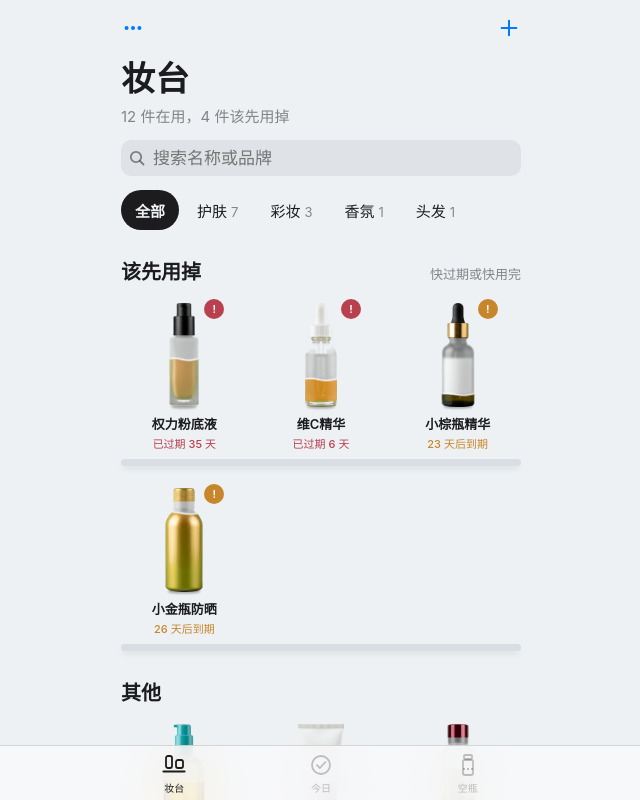
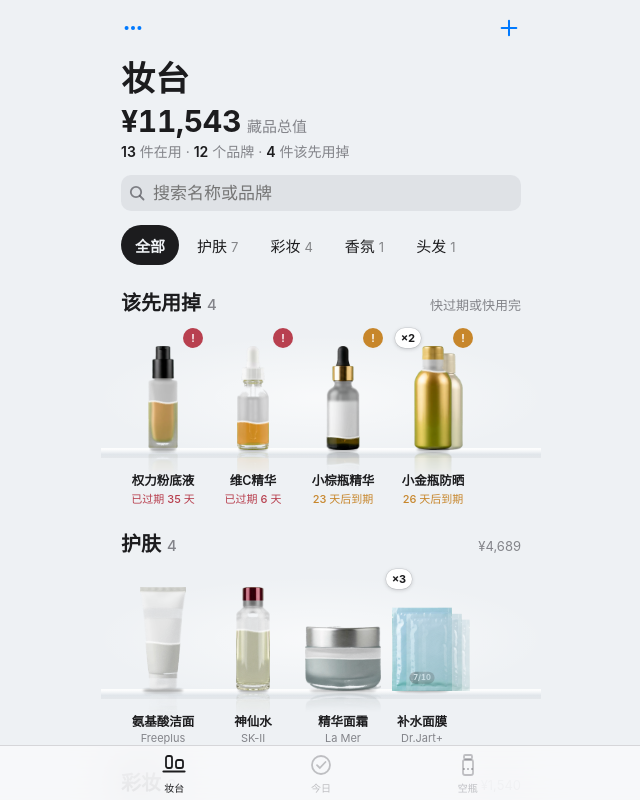
Before and after one commit to Kali-zhu/Afterglow, a plain HTML site: page docs/index.html in a window 1280 px wide. Both pictures are taken after a click on the button "先看看示例". Shown: the top 800 px of the page, without its empty margins (319-959 px from the left). Drawn offline with Linux system fonts and the light colour scheme.

Commit message:
web: cabinet shelf — collection value header, one glass shelf per category with horizontal scroll + reflections, same-product stacks (×n), small categories share a shelf

```diff
--- a/docs/index.html
+++ b/docs/index.html
@@ -69,6 +69,42 @@ svg.c{display:block;overflow:visible}
 .secondary{display:inline-flex;align-items:center;justify-content:center;min-height:52px;padding:0 24px;border-radius:999px;background:var(--fill);font-weight:600;font-size:17px;transition:transform .25s var(--spring)}
 .secondary:active{transform:scale(.96)}
 .link{color:var(--blue);font-size:15px;min-height:44px;padding:0 6px}
+
+
+/* cabinet (v3 shelf) */
+.worth{margin:0 0 14px}
+.worth .v{font-family:ui-rounded,"SF Pro Rounded",-apple-system,sans-serif;font-variant-numeric:tabular-nums;font-size:30px;font-weight:700;letter-spacing:-.01em;line-height:1.1}
+.worth .v small{font-size:15px;font-weight:500;color:var(--ink2);margin-left:6px;letter-spacing:0}
+.worth .m{font-size:14px;color:var(--ink2);margin-top:3px}.worth .m b{color:var(--ink);font-weight:600}
+.cab{margin:22px -20px 0;padding:0}
+.shelfhd{display:flex;align-items:baseline;justify-content:space-between;padding:0 20px;margin:0 0 2px}
+.shelfhd h2{font-size:20px;font-weight:600;margin:0}
+.shelfhd h2 .n{font-size:15px;font-weight:500;color:var(--ink2);margin-left:6px}
+.shelfhd small{font-size:13px;color:var(--ink2)}
+.bay{position:relative;margin-bottom:22px}
+.bay::before{content:"";position:absolute;left:0;right:0;top:28px;height:150px;pointer-events:none;
+  background:radial-gradient(52% 42% at 50% 55%,rgba(255,255,255,.6),transparent 100%)}
+@media (prefers-color-scheme:dark){.bay::before{background:radial-gradient(52% 42% at 50% 55%,rgba(255,255,255,.08),transparent 100%)}}
+.rail{position:relative;display:flex;align-items:flex-end;gap:6px;overflow-x:auto;scroll-snap-type:x proximity;padding:14px 20px 0;scroll-padding:0 20px;scrollbar-width:none;-webkit-overflow-scrolling:touch}
+.rail::-webkit-scrollbar{display:none}
+.rail::after{content:"";flex:0 0 14px}
+.cab .item{flex:none;width:84px;scroll-snap-align:start;gap:6px;padding:0}
+.cab .item.narrow{width:62px}
+.cab .item .cw{height:118px;display:flex;align-items:flex-end;justify-content:center}
+.cab .item svg.c[data-wave]{-webkit-box-reflect:below 2px linear-gradient(transparent 74%,rgba(255,255,255,.18))}
+.cab .item .name{margin-top:14px;font-size:12.5px}
+.cab .item .meta{font-size:11px}
+.railwrap{position:relative}
+.glass{position:absolute;left:0;right:0;top:130px;height:10px;pointer-events:none;
+  background:linear-gradient(180deg,rgba(255,255,255,.95),rgba(255,255,255,.35) 2px,rgba(200,208,216,.35) 60%,rgba(0,0,0,.04));
+  border-top:1px solid rgba(255,255,255,.9);box-shadow:0 8px 12px -6px rgba(30,40,60,.18)}
+@media (prefers-color-scheme:dark){.glass{background:linear-gradient(180deg,rgba(255,255,255,.28),rgba(255,255,255,.06) 2px,rgba(255,255,255,.03) 60%,transparent);border-top-color:rgba(255,255,255,.35);box-shadow:0 8px 14px -6px rgba(0,0,0,.6)}}
+.labels{display:flex;gap:6px;overflow:hidden;padding:30px 20px 0}
+.ghost{position:absolute;bottom:0;pointer-events:none;opacity:.55;filter:saturate(.6) brightness(1.05)}
+.ghost.g1{transform:translateX(12px) scale(.93);transform-origin:bottom center}
+.ghost.g2{transform:translateX(22px) scale(.86);transform-origin:bottom center;opacity:.35}
+.cw .stackn{position:absolute;left:-6px;top:-4px;min-width:22px;height:20px;padding:0 6px;border-radius:10px;font-size:11px;font-weight:700;background:var(--card);color:var(--ink);box-shadow:0 1px 4px rgba(0,0,0,.18),0 0 0 .5px var(--edge);display:grid;place-items:center;z-index:2}
+.more-end{flex:none;align-self:center;font-size:13px;color:var(--ink2);padding:0 6px 40px;white-space:nowrap}
 
 /* tab bar */
 .tabbar{position:fixed;left:0;right:0;bottom:0;z-index:5;display:flex;justify-content:center;background:var(--bar);-webkit-backdrop-filter:blur(24px) saturate(1.8);backdrop-filter:blur(24px) saturate(1.8);border-top:.5px solid var(--sep);padding-bottom:env(safe-area-inset-bottom)}
@@ -238,7 +274,7 @@ svg.c{display:block;overflow:visible}
       <button class="icon-btn" id="addBtn" aria-label="添加产品"><svg viewBox="0 0 24 24" fill="none" stroke="currentColor" stroke-width="2.2" stroke-linecap="round"><path d="M12 4v16M4 12h16"/></svg></button>
     </div>
     <h1>妆台</h1>
-    <p class="sub" id="shelfSub"></p>
+    <div class="worth" id="shelfSub"></div>
     <label class="search"><svg width="16" height="16" viewBox="0 0 16 16" aria-hidden="true"><circle cx="7" cy="7" r="5.2" fill="none" stroke="currentColor" stroke-width="1.8"/><path d="M11 11l3.5 3.5" stroke="currentColor" stroke-width="1.8" stroke-linecap="round"/></svg><input id="q" type="search" placeholder="搜索名称或品牌" aria-label="搜索名称或品牌" enterkeyhint="search"></label>
     <div class="chips" id="chips" role="toolbar" aria-label="分类"><span class="chip-pill" id="pill"></span></div>
     <div id="shelves"></div>
@@ -421,8 +457,9 @@ function seed(){
     mk({name:"权力粉底液",brand:"Armani",cat:"彩妆",shape:"bottle",total:30,left:19,per:.4,uses:22,log:logs(6,"am"),opened:ago(400),pao:12,exp:plusDays(300),tint:LIQUIDS[6],price:590}),
     mk({name:"精华面霜",brand:"La Mer",shape:"jar",total:60,left:44,per:.6,uses:26,log:logs(9,"pm"),opened:ago(45),pao:12,exp:plusDays(800),tint:LIQUIDS[1],price:2800,pm:true}),
     mk({name:"氨基酸洁面",brand:"Freeplus",shape:"tube",total:100,left:38,per:1.5,uses:41,log:logs(14,"am"),opened:ago(70),pao:12,exp:plusDays(420),tint:LIQUIDS[4],price:150,am:true,pm:true}),
-    mk({name:"小金瓶防晒",brand:"Anessa",shape:"bottle",total:60,left:52,per:1,uses:8,log:logs(8,"am"),opened:ago(10),pao:12,exp:plusDays(26),tint:LIQUIDS[1],price:298,am:true}),
-    mk({name:"补水面膜",brand:"Dr.Jart+",shape:"sheet",total:10,left:7,per:1,uses:3,log:[{d:ago(2),r:"pm"},{d:ago(6),r:"pm"}],exp:plusDays(340),tint:LIQUIDS[2],price:199}),
+    mk({name:"小金瓶防晒",brand:"Anessa",shape:"bottle",total:60,left:52,per:1,uses:8,log:logs(8,"am"),opened:ago(10),pao:12,exp:plusDays(26),tint:LIQUIDS[1],price:298,am:true,backup:1}),
+    mk({name:"补水面膜",brand:"Dr.Jart+",shape:"sheet",total:10,left:7,per:1,uses:3,log:[{d:ago(2),r:"pm"},{d:ago(6),r:"pm"}],exp:plusDays(340),tint:LIQUIDS[2],price:199,backup:2}),
+    mk({name:"持妆粉底液",brand:"Estée Lauder",cat:"彩妆",shape:"bottle",total:30,left:24,per:.4,uses:9,log:logs(4,"am"),opened:ago(50),pao:12,exp:plusDays(500),tint:LIQUIDS[6],price:470,cut:["foundation",146,520,.31,.94]}),
     mk({name:"999 哑光",brand:"Dior",cat:"彩妆",shape:"stick",total:100,left:62,per:2,uses:30,log:logs(5,null),opened:ago(200),pao:24,exp:plusDays(600),tint:LIQUIDS[7],price:350}),
     mk({name:"四色眼影 #1",brand:"Tom Ford",cat:"彩妆",shape:"compact",total:100,left:70,per:1,uses:18,log:logs(4,null),opened:ago(260),pao:24,exp:plusDays(500),tint:LIQUIDS[6],price:720}),
     mk({name:"英国梨与小苍兰",brand:"Jo Malone",cat:"香氛",shape:"bottle",total:100,left:71,per:.3,uses:95,log:logs(7,null),opened:ago(300),pao:36,exp:plusDays(900),tint:LIQUIDS[3],price:1150}),
@@ -604,25 +641,39 @@ function metaFor(p){
   if(isLow(p))return[p.mode==="count"?`只剩 ${fmtN(p.left)} 片`:"快用完了","warn"];
   return[p.brand||SHAPES[p.shape].n,""];
 }
-function tileHTML(p){
-  const s=state(p),[meta,cls]=metaFor(p);
-  const badge=s!=="fresh"?`<span class="badge" style="background:${stateColor(s)}">!</span>`:p.backup?`<span class="badge r" style="background:var(--ink);color:var(--porcelain)">+${p.backup}</span>`:"";
-  return `<button class="item" data-id="${p.id}" aria-label="${esc(p.name)}，${esc(meta)}，剩余 ${p.mode==="count"?fmtN(p.left)+" 片":Math.round(level(p)*100)+"%"}">
-    <span class="cw">${containerSVG(p,64,104)}${badge}</span>
+const SIZE={bottle:[64,104],tube:[64,104],jar:[76,74],stick:[46,96],compact:[66,76],sheet:[60,84]};
+function tileHTML(p,group=[p]){
+  const s=state(p),[meta,cls]=metaFor(p),[w,h]=SIZE[p.shape]||[64,104];
+  const extra=group.length-1+(p.backup||0),c=cutOf(p);
+  let ghosts="";
+  if(extra&&c){const gh=Math.round(Math.min(h,w*c.h/c.w));
+    for(let k=Math.min(extra,2);k>=1;k--)ghosts+=`<img class="ghost g${k}" src="${c.src}" alt="" style="height:${gh}px">`;}
+  const badge=s!=="fresh"?`<span class="badge" style="background:${stateColor(s)}">!</span>`:"";
+  const stackn=extra?`<span class="stackn r">×${extra+1}</span>`:"";
+  const narrow=(p.shape==="stick"||p.shape==="sheet")?" narrow":"";
+  return `<button class="item${narrow}" data-id="${p.id}" aria-label="${esc(p.name)}，${esc(meta)}${extra?`，共 ${extra+1} 件`:""}，剩余 ${p.mode==="count"?fmtN(p.left)+" 片":Math.round(level(p)*100)+"%"}">
+    <span class="cw">${ghosts}${containerSVG(p,w,h)}${badge}${stackn}</span>
     <span class="name">${esc(p.name)}</span><span class="meta ${cls}">${esc(meta)}</span></button>`;
 }
+function groupSame(arr){const m=new Map();arr.forEach(p=>{const k=(p.brand+"|"+p.name).toLowerCase();m.has(k)?m.get(k).push(p):m.set(k,[p])});return[...m.values()]}
 function renderShelves(){
   const list=active();
   const n=list.length,urgent=list.filter(p=>state(p)!=="fresh").length;
-  $("#shelfSub").textContent=n?`${n} 件在用${urgent?`，${urgent} 件该先用掉`:"，都在保质期内"}`:"";
+  const worth=list.reduce((a,p)=>a+(+p.price||0)*(1+(p.backup||0)),0),brands=new Set(list.map(p=>p.brand).filter(Boolean)).size;
+  $("#shelfSub").innerHTML=n?`${worth?`<div class="v">¥${worth.toLocaleString("en-US")}<small>藏品总值</small></div>`:""}<div class="m"><b>${n}</b> 件在用${brands?` · <b>${brands}</b> 个品牌`:""}${urgent?` · <b>${urgent}</b> 件该先用掉`:" · 都在保质期内"}</div>`:"";
   const shown=list.filter(p=>(!filter||p.cat===filter)&&(!query||(p.name+" "+p.brand).toLowerCase().includes(query)))
     .sort((a,b)=>effExp(a).date.localeCompare(effExp(b).date));
   const first=shown.filter(p=>state(p)!=="fresh"||isLow(p)),rest=shown.filter(p=>!first.includes(p));
   let html="";
-  const sec=(t,arr,note)=>{html+=`<section><h2>${t}${note?`<small>${note}</small>`:""}</h2>`;
-    for(let i=0;i<arr.length;i+=3)html+=`<div class="row">${arr.slice(i,i+3).map(tileHTML).join("")}</div><div class="plank"></div>`;html+=`</section>`};
-  if(first.length)sec("该先用掉",first,"快过期或快用完");
-  if(rest.length)sec(first.length?"其他":"全部",rest);
+  const bay=(t,arr,note)=>{const groups=groupSame(arr),cnt=arr.length;
+    html+=`<section class="bay"><div class="shelfhd"><h2>${t}<span class="n r">${cnt}</span></h2>${note?`<small>${note}</small>`:""}</div>
+      <div class="railwrap"><div class="glass"></div><div class="rail">${groups.map(g=>tileHTML(g[0],g)).join("")}${groups.length>4?`<span class="more-end">共 ${cnt} 件</span>`:""}</div></div></section>`};
+  if(first.length)bay("该先用掉",first,"快过期或快用完");
+  const val=a=>{const v=a.reduce((x,p)=>x+(+p.price||0),0);return v?`¥${v.toLocaleString("en-US")}`:""};
+  const small=[],smallCats=[];
+  CATS.forEach(cat=>{const a=rest.filter(p=>p.cat===cat);if(!a.length)return;if(a.length<3&&!filter){small.push(...a);smallCats.push(cat)}else bay(cat,a,val(a))});
+  if(small.length)bay(smallCats.length>1?smallCats.join(" · "):smallCats[0],small,val(small));
+  if(n&&shown.length)html=`<div class="cab">${html}</div>`;
   if(!n)html=`<div class="empty">${containerSVG({id:-1,shape:"bottle",total:1,left:.12,tint:LIQUIDS[0],demoCut:1},64,104)}<b>架子还是空的</b>拍一下你手边那瓶，十几秒就加好。<br><button class="primary" style="margin-top:18px" onclick="openForm()">添加第一件</button></div>`;
   else if(!shown.length)html=`<div class="empty"><b>没有找到</b>换个关键词或分类试试。</div>`;
   $("#shelves").innerHTML=html;
```
